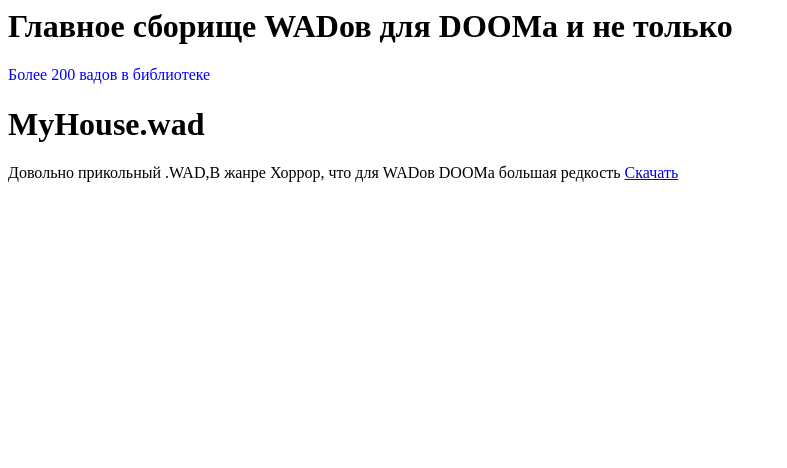
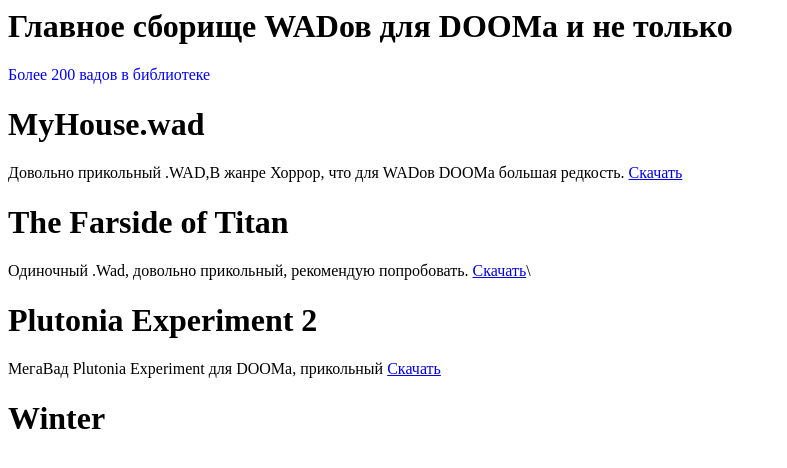
Before and after one commit to PythonEnjoyer314/NewWebSite, a plain HTML site: page index.html in a window 1280 px wide. Shown: the whole page, without its empty margins (0-787 px from the left). Drawn offline with Linux system fonts and the light colour scheme.

Commit message:
Add files via upload

```diff
--- a/index.html
+++ b/index.html
@@ -6,8 +6,29 @@
 <font color="blue">Более 200 вадов в библиотеке</font>
 
 <h1>MyHouse.wad</h1>
-Довольно прикольный .WAD,В жанре Хоррор, что для WADов DOOMа большая редкость
+Довольно прикольный .WAD,В жанре Хоррор, что для WADов DOOMа большая редкость.
 <a href="https://www.doomworld.com/forum/topic/134292-myhousewad/">Скачать</a>
+
+
+
+<h1>The Farside of Titan</h1>
+Одиночный .Wad, довольно прикольный, рекомендую попробовать.
+<a href="https://doomguy.ru/download/the-farside-of-titan/">Скачать</a>\
+
+
+
+<h1>Plutonia Experiment 2</h1>
+МегаВад Plutonia Experiment для DOOMа, прикольный
+<a href="https://doomguy.ru/download/plutonia-2/">Скачать</a>
+
+
+
+
+
+<h1>Winter</h1>
+
+
+
 
 
 
```
